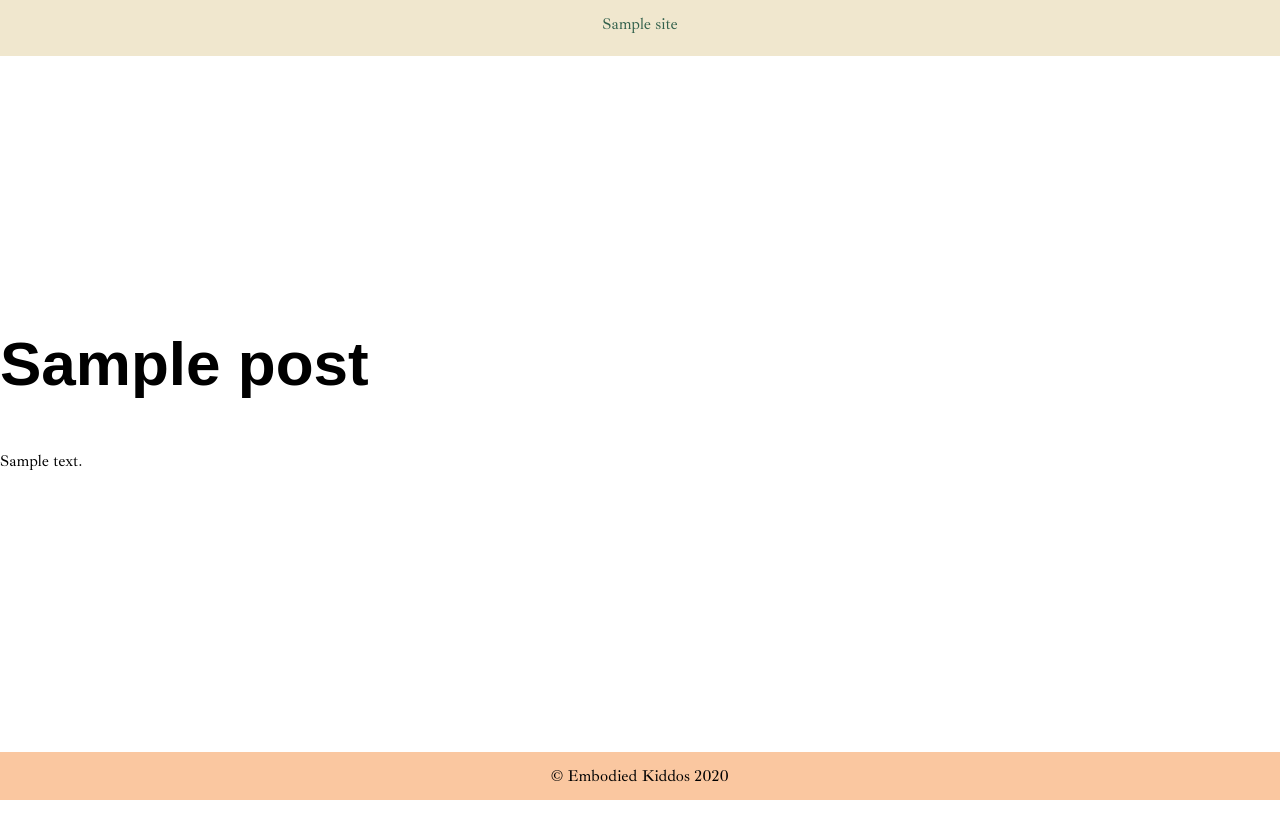
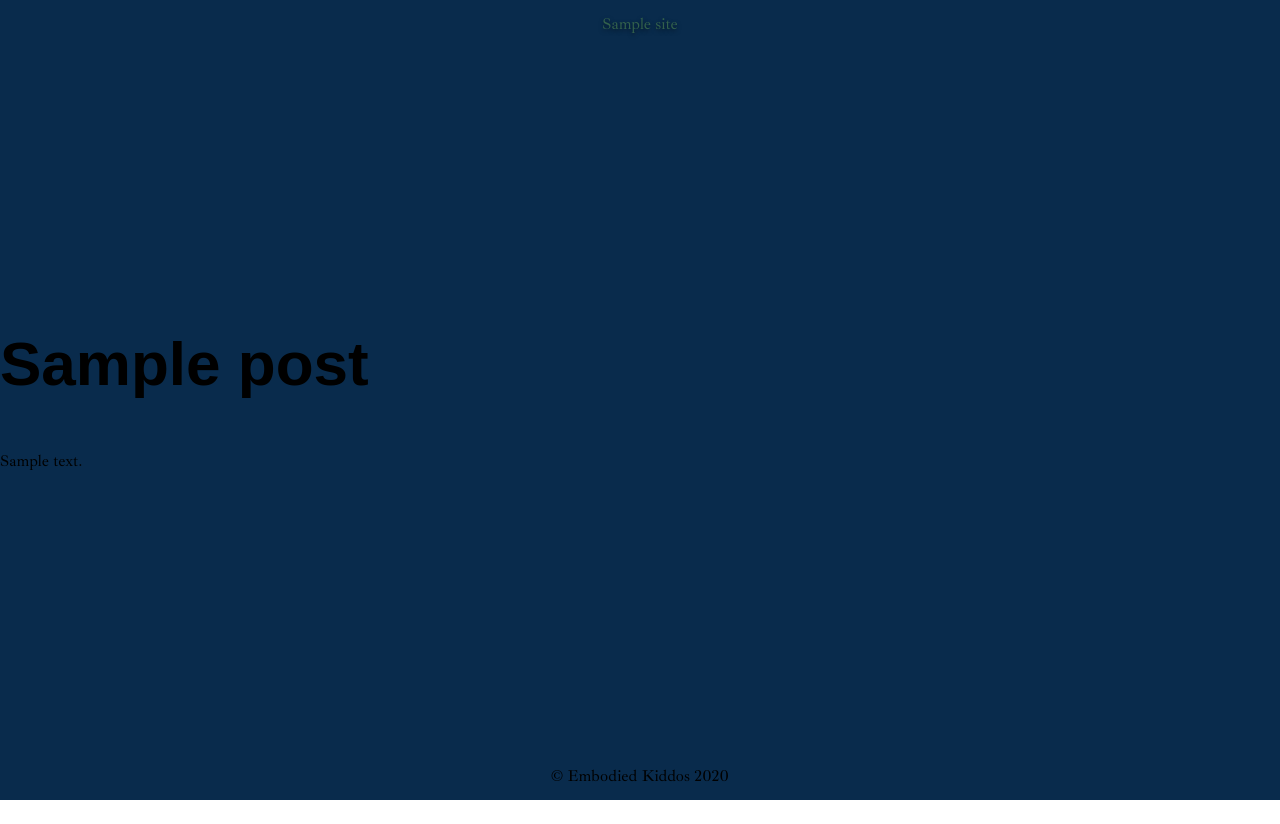
Before and after one commit to maxobaxo/embodied-kiddos, a WordPress theme: template src/themes/embodied-kiddos/page.php in a window 1280 px wide. Run offline with PHP 8.4 and a stand-in for WordPress, Linux system fonts and the light colour scheme; the site name, menu and one post (Sample post) are stand-ins, and other content is empty; style sheets or scripts are compiled from the project's sources; some libraries are stand-ins or nearby versions; some web fonts are replaced.

Commit message:
Implement more seamless, smooth designs

```diff
--- a/src/themes/embodied-kiddos/header.php
+++ b/src/themes/embodied-kiddos/header.php
@@ -31,9 +31,8 @@
 			if ( is_front_page() && is_home() ) :
 				?>
 				<h1 class="site-title">
-					<a href="<?php echo esc_url( home_url( '/' ) ); ?>" rel="home">
-						<?php bloginfo( 'name' ); ?>
-					</a>
+					<?php bloginfo( 'name' ); ?>
+
 				</h1>
 				<?php
 			else :
--- a/src/themes/embodied-kiddos/stylesheets/components/_footer.scss
+++ b/src/themes/embodied-kiddos/stylesheets/components/_footer.scss
@@ -1,5 +1,5 @@
 .site-footer {
-  background-color: map-get($colors, 'peach');
+  // background-color: map-get($colors, 'peach');
   padding: map-get($space, 'sm') map-get($space, 'md');
   .site-info {
     display: flex;
--- a/src/themes/embodied-kiddos/stylesheets/components/_header.scss
+++ b/src/themes/embodied-kiddos/stylesheets/components/_header.scss
@@ -1,12 +1,21 @@
 .site-header {
-  background-color: map-get($colors, 'champagne');
+  // background-color: map-get($colors, 'peach');
   .site-branding {
     display: flex;
     flex-direction: column;
     justify-content: center;
     align-items: center;
+    .site-title {
+      color: map-get($colors, 'peach');
+      text-shadow: 0px 2px 4px rgba(5, 5, 5, 0.5);
+    }
   }
   .site-description {
     @extend .lead;
+    text-align: center;
+    color: map-get($colors, 'champagne');
+    font-size: map-get($font-sizes, 'sm');
+    font-style: italic;
+    text-shadow: 0px 2px 4px rgba(5, 5, 5, 0.5);
   }
 }
--- a/src/themes/embodied-kiddos/stylesheets/components/_index.scss
+++ b/src/themes/embodied-kiddos/stylesheets/components/_index.scss
@@ -1,2 +1,3 @@
 @import "header";
 @import "footer";
+@import "page";
--- /dev/null
+++ b/src/themes/embodied-kiddos/stylesheets/components/_page.scss
@@ -0,0 +1,3 @@
+.site {
+  background-color: map-get($colors, 'secondary');
+}
```
